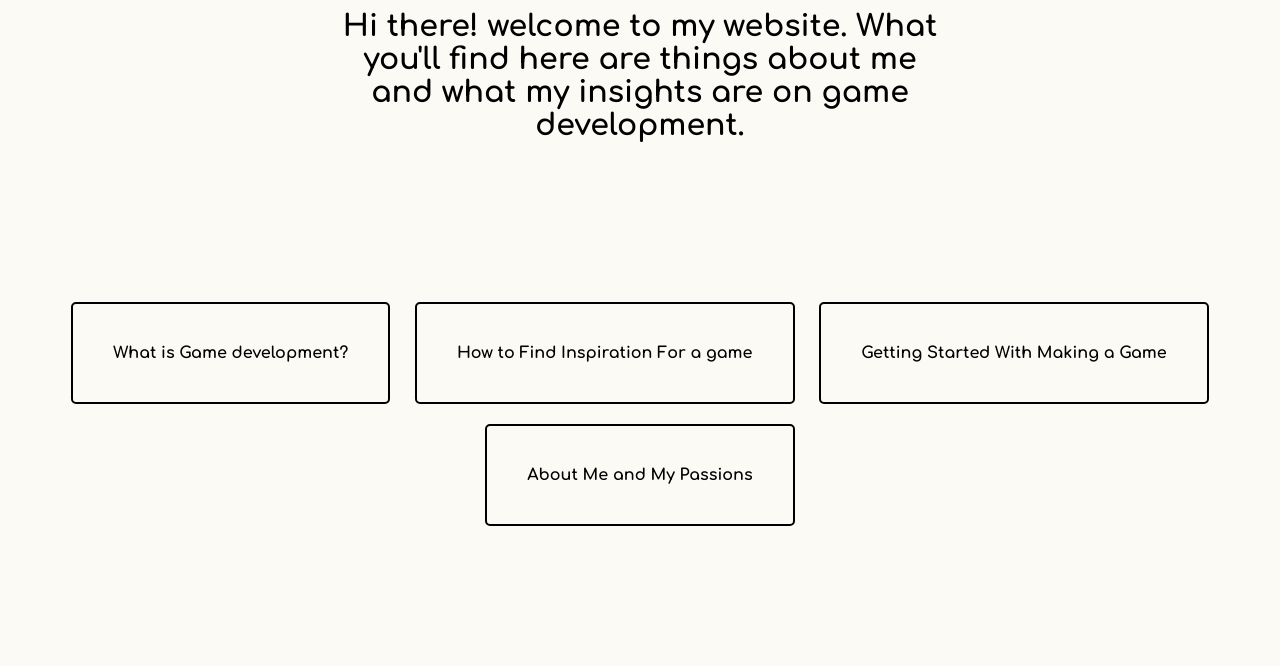
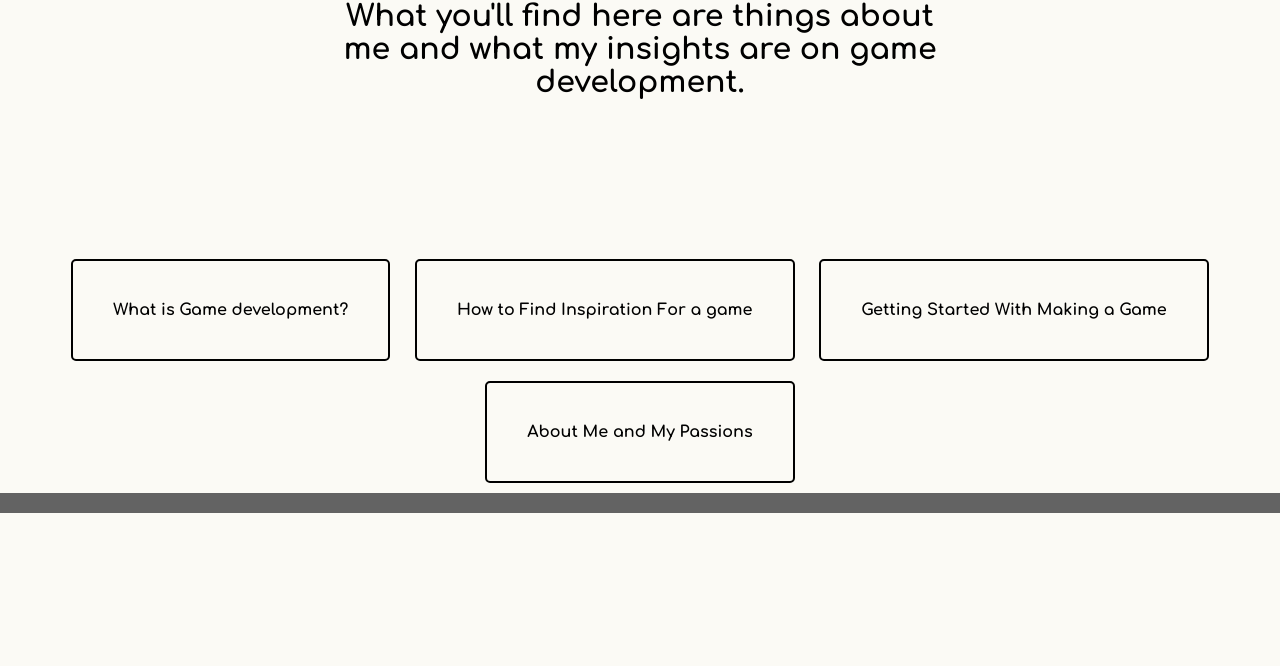
Before and after one commit to pseudonym07/Career-Website, a plain HTML site: page index.html in a window 1280 px wide. Shown: the part 134-800 px from the top of the page. Drawn offline with Linux system fonts and the light colour scheme.

Commit message:
Changed css a wee bit, fixed header and added footer, but having issues putting it to the bottom. more to come.

```diff
--- a/index.html
+++ b/index.html
@@ -3,8 +3,9 @@
   <head>
     <meta charset="utf-8">
     <meta name="viewport" content="width=device-width">
-    <title>P.O. GD - Welcome</title>
+    <title>P.O. GD - Welcome </title>
     <link href="style.css" rel="stylesheet" type="text/css" >
+    <link rel="icon" type="image/x-icon" href="/Images/Icons/pogdico.ico">
   </head>
 
   <body>
@@ -25,9 +26,9 @@
 
 
 
-    <div>
+    <div class="content">
       <h1 class="align-center welcome-font wlc-txt-size"> Welcome!</h1>
-      <p class="align-center text-size">Hi there! welcome to my website. What you'll find here are things about me and what my insights are on game development.</p>
+      <p class="align-center text-size">What you'll find here are things about me and what my insights are on game development.</p>
 
     <nav class="navi-links align-center">
     <a href="whatis.html">What is Game development?</a>
@@ -41,22 +42,14 @@
 
     </nav>
 
-
-    <script src="script.js"></script>
-  </body>
-</html>
+  <footer>
 
 
 
 
 
+  </footer>
 
-
-
-
-
-
-
-
-<div class="balls">
-</div
+    <script src="script.js"></script>
+  </body>
+</html>
--- a/style.css
+++ b/style.css
@@ -14,25 +14,38 @@ box-sizing: border-box;
 
 }
 
-
-
+html {
+  height: 100%;
+}
 
 
 body{
   background-color: #FBFAF5 ;
 
+  margin: 0px;
+
+
+  display: flex;
+  flex-direction: column;
+  min-height: 100%;
+
+
 }
 
 .head-bar {
   display: flex;
- background-color: #636363;
+  background-color: #636363;
 
-  margin: 10px;
   padding: 10px;
-  margin-left: auto;
+
 }
 
 
+.logo-column img{
+
+
+
+}
 
 .navi-links a {
   border: solid black 2px;
@@ -71,9 +84,6 @@ body{
 }
 
 
-
-
-
 .align-center{
   text-align: center;
 
@@ -86,6 +96,25 @@ body{
 
 
 .navi-links a:hover{
-  background-color: black;
+  background-color: #7D1616;
   color: white;
 }
+
+
+
+
+
+footer {
+  display: flex;
+  background-color: #636363;
+
+  padding: 10px;
+
+
+
+
+
+
+
+
+}
```
Also changed, not shown: Images/Icons/pogdico.ico (added).
